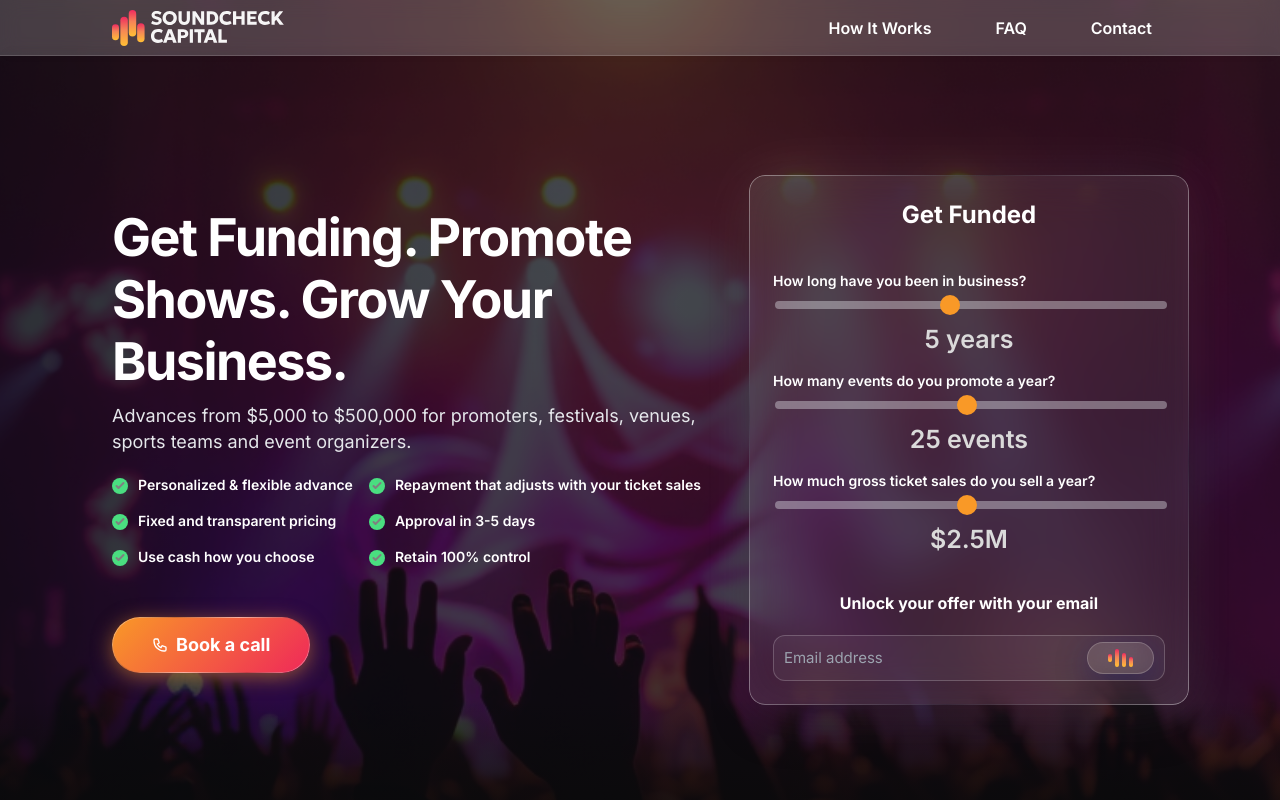
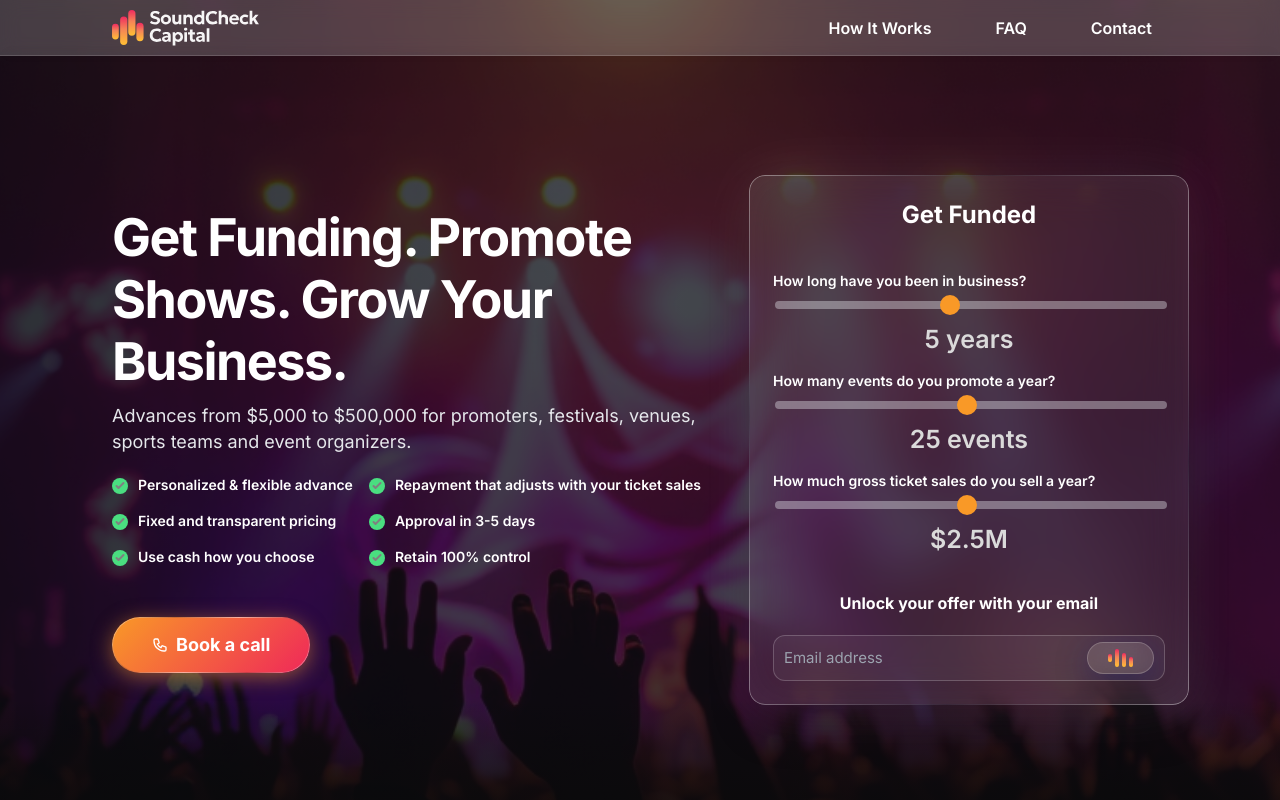
Before and after one commit to soundcheck-capital/soundcheck-showcase, a Next.js app: page / in a window 1280 px wide. Shown: the top 800 px of the page. Built offline with nearby package versions, Linux system fonts and the light colour scheme; no server answers.

Commit message:
Update: modifications diverses

```diff
--- a/app/layout.js
+++ b/app/layout.js
@@ -3,7 +3,7 @@ import Header from '../components/Header'
 
 export const metadata = {
   title: 'SoundCheck Capital',
-  description: 'Showcase for SoundCheck Capital',
+  description: '',
 }
 
 export default function RootLayout({ children }) {
--- a/components/Footer.js
+++ b/components/Footer.js
@@ -26,7 +26,7 @@ export default function Footer() {
           <div className="footer-content">
             <div className="footer-column">
               <h3 className="footer-title">SoundCheck Capital</h3>
-              <p className="footer-description">Empowering the live music industry with smart funding solutions.</p>
+              <p className="footer-description">Empowering live music with smart funding solutions.</p>
             </div>
             <div className="footer-column">
               <h4 className="footer-heading">Product</h4>
--- a/components/Header.js
+++ b/components/Header.js
@@ -25,7 +25,7 @@ export default function Header() {
       <div className="header-container">
         <Link href="/" className="logo">
           <img
-            src="/images/clean_logo_large.svg"
+            src="/images/logo_half_maj.svg"
             alt="SoundCheck Capital"
             className="logo-image"
           />
```
Also changed, not shown: public/images/logo_half_maj.svg (added).
